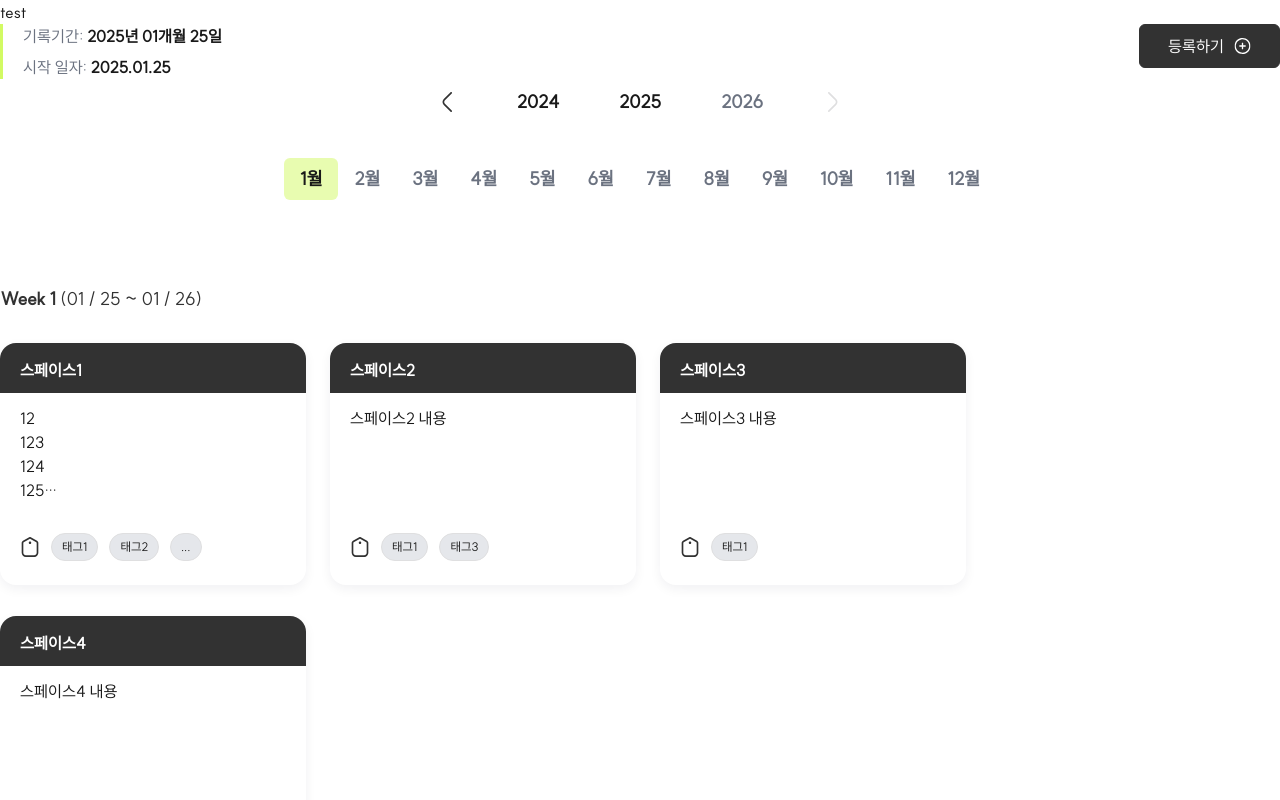
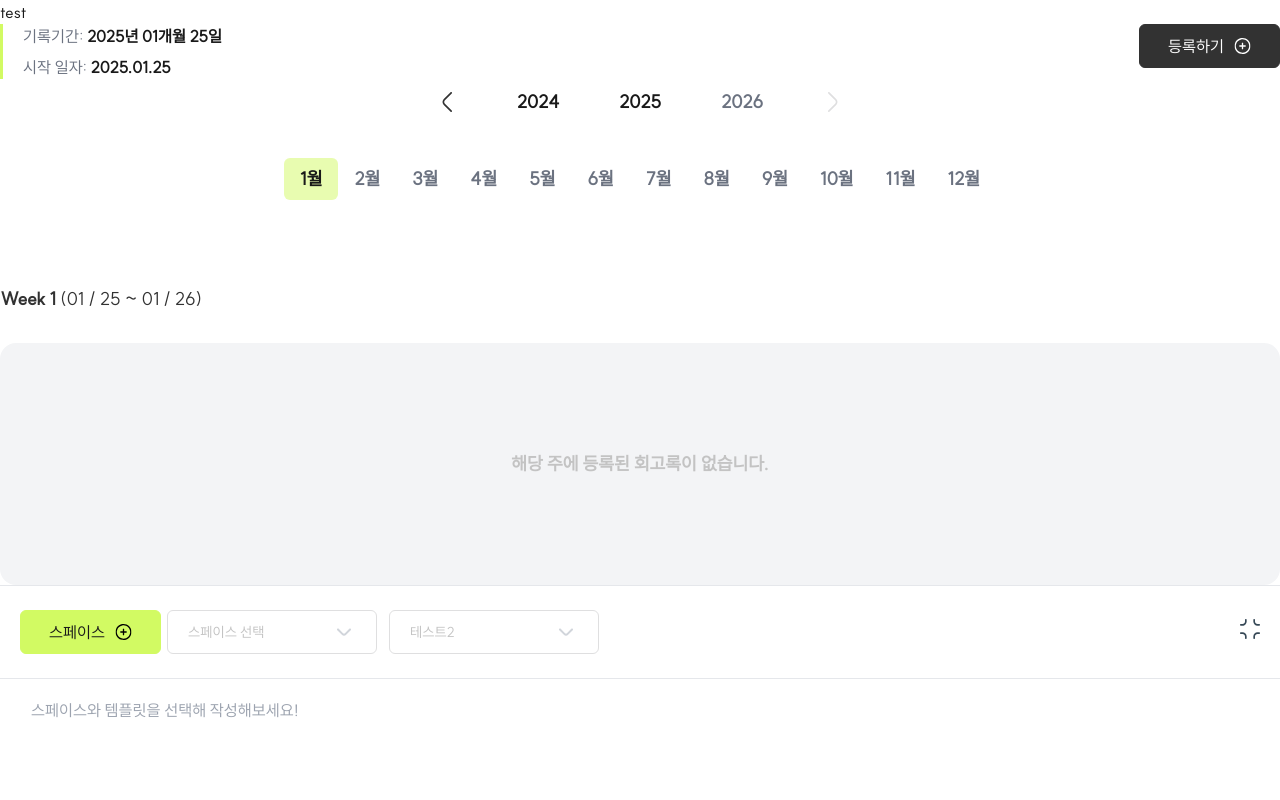
Before and after one commit to muzi55/didit, a Next.js app: page / in a window 1280 px wide. Shown: the top 800 px of the page. Built offline with nearby package versions, Linux system fonts and the light colour scheme.

Commit message:
component: SpaceWeekCard 리팩토링 및 새로운 카드 리스트 생성 기능 추가 및 스토리 추가

```diff
--- a/src/app/_components/space/SpaceConstant.ts
+++ b/src/app/_components/space/SpaceConstant.ts
@@ -171,3 +171,18 @@ export const cardSectionList2: SpaceCardList[] = [
 		],
 	},
 ];
+
+export const newSpaceList = (length: number) =>
+	Array.from({ length }, (_, i) => ({
+		id: `${i}`,
+		title: `스페이스${i}`,
+		content: `스페이스${i} 내용`,
+		tagList: [
+			{
+				label: "태그1",
+				onClick: () => {
+					console.log();
+				},
+			},
+		],
+	}));
--- a/src/app/_components/space/SpaceWeekCard.tsx
+++ /dev/null
@@ -1,85 +0,0 @@
-import dayjs from "dayjs";
-import React from "react";
-
-import DailyCard from "../common/card/DailyCard";
-import { 시간변수 } from "../search/constant";
-import type { SpaceCardList } from "./spaceType";
-import { TagSliceFn } from "./spaceUtils";
-
-interface SpaceWeekCard {
-	cardList: SpaceCardList[];
-}
-
-export default function SpaceWeekCard({ cardList }: SpaceWeekCard) {
-	return (
-		<div className="">
-			<SpaceWeekCard.Header
-				weekIndex={1}
-				weekDate={{
-					startAt: new Date(시간변수),
-					endAt: new Date(),
-				}}
-			/>
-			<SpaceWeekCard.Body cardList={cardList} />
-		</div>
-	);
-}
-
-interface SpaceWeekStartAtAndEndAt {
-	startAt: Date;
-	endAt: Date;
-}
-
-interface SpaceWeekCardProps {
-	weekIndex: number;
-	weekDate: SpaceWeekStartAtAndEndAt;
-}
-
-const SpaceWeekCardHeading = ({ weekIndex, weekDate }: SpaceWeekCardProps) => {
-	const { startAt, endAt } = weekDate;
-	const startAtDate = dayjs(startAt).format("MM / DD");
-	const endDate = dayjs(endAt).format("MM / DD");
-
-	return (
-		<div className="mt-[43px]">
-			<h4 className="text-secondary">
-				<span className="text-bodyLarge700">
-					Week&nbsp;<span>{weekIndex}</span>
-				</span>
-				&nbsp;
-				<span className="text-bodyLarge500">
-					({startAtDate} ~ {endDate})
-				</span>
-			</h4>
-		</div>
-	);
-};
-
-const SpaceWeekCardBody = ({ cardList }: { cardList: SpaceCardList[] }) => {
-	return (
-		<div className="mt-[31px]">
-			<ul className="flex flex-wrap gap-x-[24px] gap-y-[31px]">
-				{cardList.slice(0, 8).map(el => (
-					<li className="w-[306px] h-[242px]" key={el.title}>
-						<DailyCard>
-							<DailyCard.Header>{el.title}</DailyCard.Header>
-							<DailyCard.Body>{el.content}</DailyCard.Body>
-							<DailyCard.TagList
-								viewFirstTag={false}
-								listItem={TagSliceFn(el.tagList)}
-							/>
-						</DailyCard>
-					</li>
-				))}
-			</ul>
-			{cardList.length > 8 && (
-				<button className="px-[28px] py-[13px] mt-[30px] rounded-[6px] w-full bg-gray-2 text-tertiary text-bodyMedium600">
-					더보기
-				</button>
-			)}
-		</div>
-	);
-};
-
-SpaceWeekCard.Header = SpaceWeekCardHeading;
-SpaceWeekCard.Body = SpaceWeekCardBody;
--- /dev/null
+++ b/src/app/_components/space/spaceWeek/SpaceWeekCard.tsx
@@ -0,0 +1,15 @@
+import React from "react";
+
+import { SpaceWeekCardBody } from "./SpaceWeekCardBody";
+import { SpaceWeekCardHeading } from "./SpaceWeekCardHeading";
+
+interface SpaceWeekCard {
+	children: React.ReactNode;
+}
+
+export default function SpaceWeekCard({ children }: SpaceWeekCard) {
+	return <div className="">{children}</div>;
+}
+
+SpaceWeekCard.Header = SpaceWeekCardHeading;
+SpaceWeekCard.Body = SpaceWeekCardBody;
--- /dev/null
+++ b/src/app/_components/space/spaceWeek/SpaceWeekCardBody.tsx
@@ -0,0 +1,38 @@
+import DailyCard from "../../common/card/DailyCard";
+import type { SpaceCardList } from "../spaceType";
+import { TagSliceFn } from "../spaceUtils";
+
+export const SpaceWeekCardBody = ({
+	cardList,
+}: {
+	cardList: SpaceCardList[];
+}) => {
+	return (
+		<div className="mt-[31px]">
+			<ul className="flex flex-wrap gap-x-[24px] gap-y-[31px]">
+				{cardList.length === 0 && (
+					<li className="w-full flex justify-center items-center rounded-[16px] h-[242px] text-bodyLarge600 text-textColor-secondary bg-gray-2">
+						해당 주에 등록된 회고록이 없습니다.
+					</li>
+				)}
+				{cardList.map(el => (
+					<li className="w-[306px] h-[242px]" key={el.title}>
+						<DailyCard>
+							<DailyCard.Header>{el.title}</DailyCard.Header>
+							<DailyCard.Body>{el.content}</DailyCard.Body>
+							<DailyCard.TagList
+								viewFirstTag={false}
+								listItem={TagSliceFn(el.tagList)}
+							/>
+						</DailyCard>
+					</li>
+				))}
+			</ul>
+			{cardList.length > 8 && (
+				<button className="px-[28px] py-[13px] mt-[30px] rounded-[6px] w-full bg-gray-2 text-tertiary text-bodyMedium600">
+					더보기
+				</button>
+			)}
+		</div>
+	);
+};
--- /dev/null
+++ b/src/app/_components/space/spaceWeek/SpaceWeekCardHeading.tsx
@@ -0,0 +1,32 @@
+import dayjs from "dayjs";
+
+interface SpaceWeekStartAtAndEndAt {
+	startAt: Date;
+	endAt: Date;
+}
+interface SpaceWeekCardProps {
+	weekIndex: number;
+	weekDate: SpaceWeekStartAtAndEndAt;
+}
+export const SpaceWeekCardHeading = ({
+	weekIndex,
+	weekDate,
+}: SpaceWeekCardProps) => {
+	const { startAt, endAt } = weekDate;
+	const startAtDate = dayjs(startAt).format("MM / DD");
+	const endDate = dayjs(endAt).format("MM / DD");
+
+	return (
+		<div className="mt-[43px]">
+			<h4 className="text-secondary">
+				<span className="text-bodyLarge700">
+					Week&nbsp;<span>{weekIndex}</span>
+				</span>
+				&nbsp;
+				<span className="text-bodyLarge500">
+					({startAtDate} ~ {endDate})
+				</span>
+			</h4>
+		</div>
+	);
+};
--- a/src/app/page.tsx
+++ b/src/app/page.tsx
@@ -6,9 +6,9 @@ import { useState } from "react";
 import TitleHeading from "./_components/common/heding/TitleHeading";
 import { 시간변수 } from "./_components/search/constant";
 import Space from "./_components/space/Space";
-import { cardSectionList } from "./_components/space/SpaceConstant";
+import { newSpaceList } from "./_components/space/SpaceConstant";
 import SpaceDetailHead from "./_components/space/SpaceDetailHead";
-import SpaceWeekCard from "./_components/space/SpaceWeekCard";
+import SpaceWeekCard from "./_components/space/spaceWeek/SpaceWeekCard";
 import CalendarUI from "./_components/space/WriteCalendar";
 import WriteForm from "./_components/write/WriteForm";
 
@@ -29,7 +29,6 @@ export default function Home() {
 	return (
 		<>
 			<div>test</div>
-
 			<SpaceDetailHead date={new Date(시간변수)} startIt={new Date(시간변수)} />
 			<CalendarUI
 				year={year}
@@ -39,16 +38,22 @@ export default function Home() {
 				minYear={2021}
 				maxYear={2022}
 			/>
-			<SpaceWeekCard cardList={cardSectionList} />
+			<SpaceWeekCard>
+				<SpaceWeekCard.Header
+					weekIndex={1}
+					weekDate={{
+						startAt: new Date(시간변수),
+						endAt: new Date(),
+					}}
+				/>
+				<SpaceWeekCard.Body cardList={newSpaceList(0)} />
+			</SpaceWeekCard>
+			<hr />
 			<WriteForm />
-
 			<button onClick={openActive}>모달 열기</button>
 			<TitleHeading>전체 스페이스</TitleHeading>
-
 			<Space />
-
 			<hr />
-
 			{/* {active && (
 				<Modal closeModal={closeActive}>
 					<Search />
```
Also changed, not shown: 1 other file (tests, documents, lock files or other folders).
